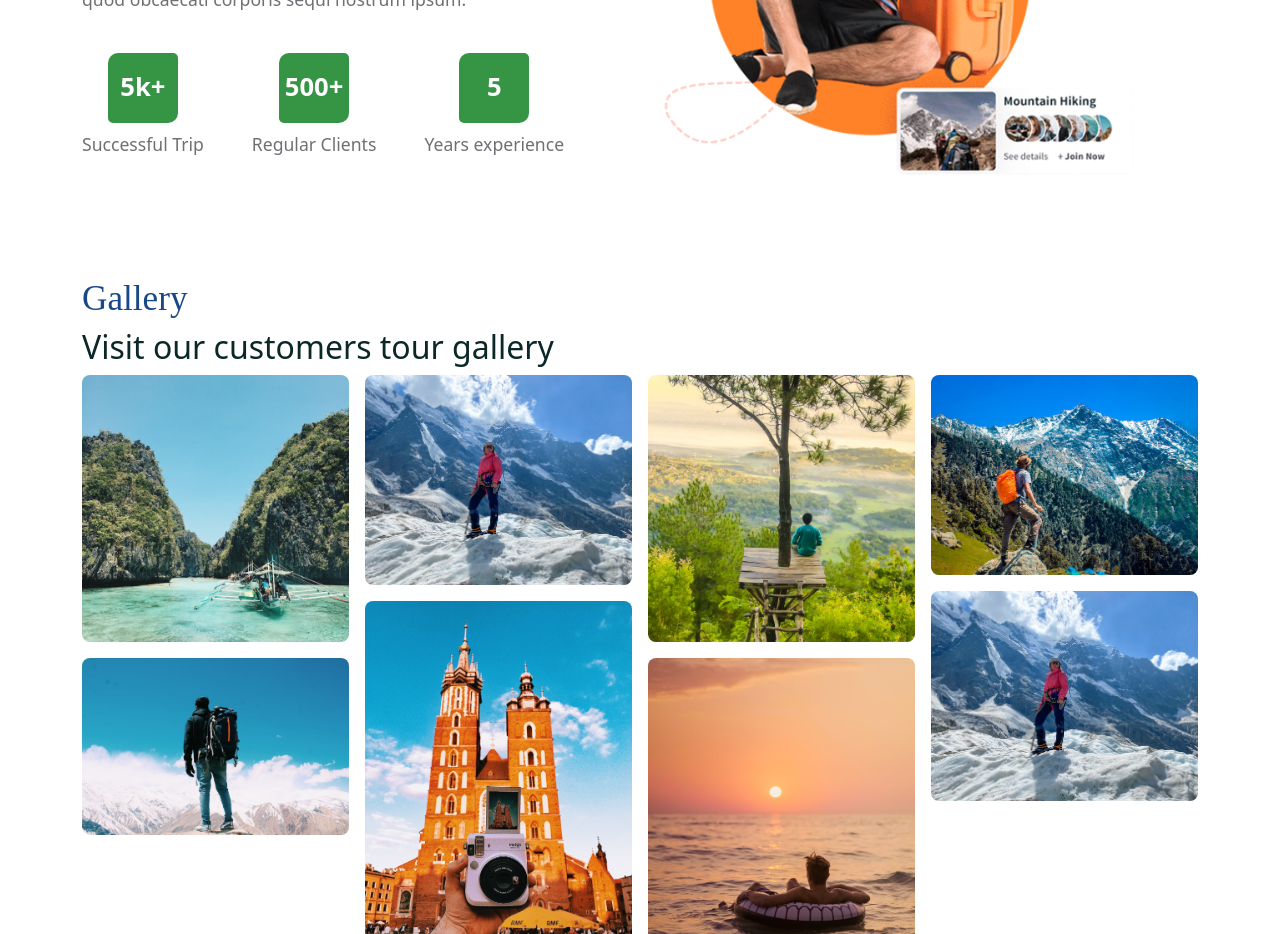
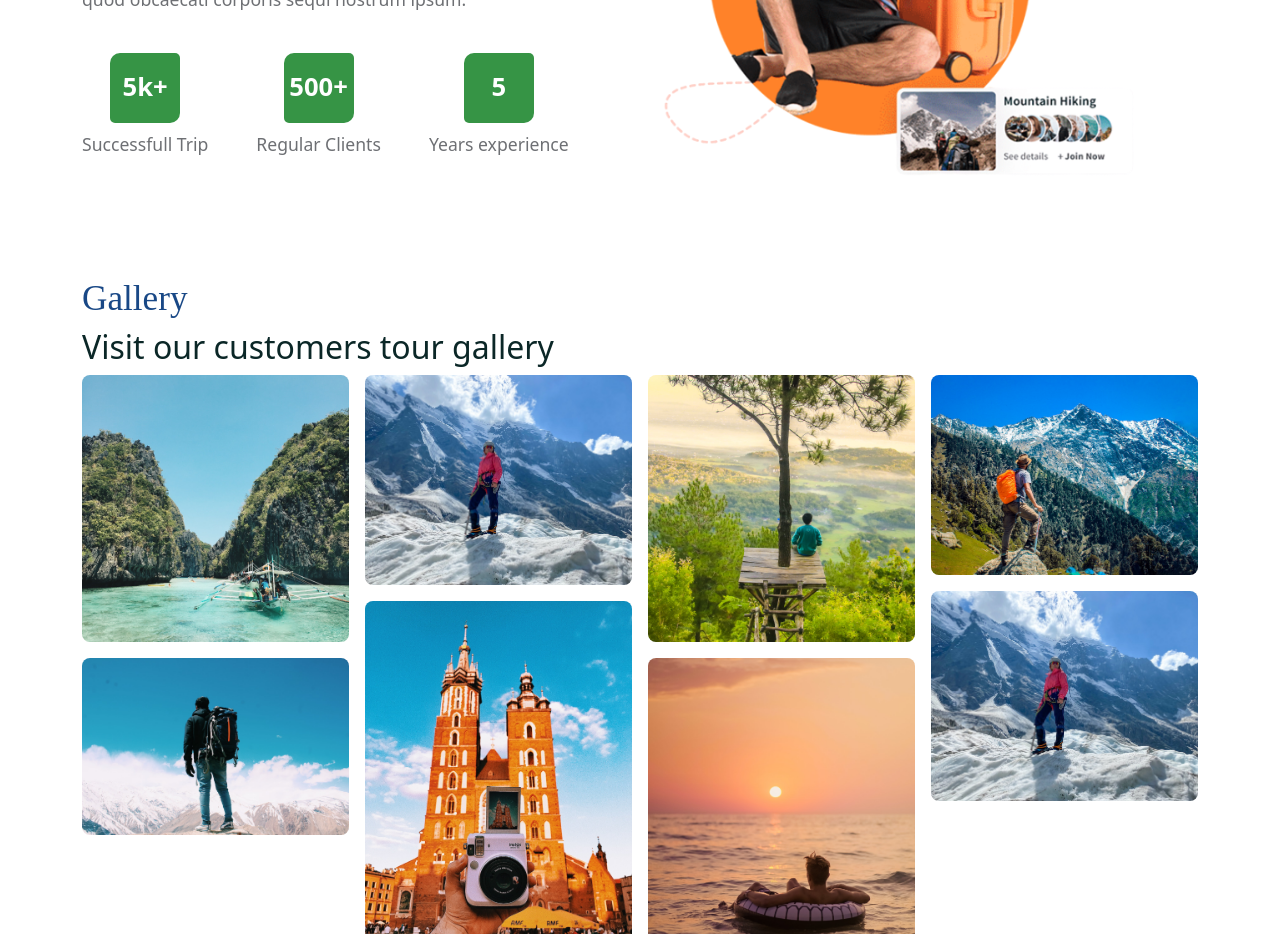
Before and after one commit to Sushantbz/TravelerSathi, a React (Create React App) app in the folder frontend/: page /home in a window 1280 px wide. Shown: the part 2400-3334 px from the top of the page. Built offline with nearby package versions, Linux system fonts and the light colour scheme.

Commit message:
fix: minor issues

```diff
--- a/frontend/src/pages/Home.jsx
+++ b/frontend/src/pages/Home.jsx
@@ -104,7 +104,7 @@ const Home = () => {
               <div className="counter__wrapper d-flex align-items-center gap-5">
                 <div className="counter__box">
                   <span> 5k+</span>
-                  <h6> Successful Trip</h6>
+                  <h6> Successfull Trip</h6>
                 </div>
                 <div className="counter__box">
                   <span> 500+</span>
@@ -156,8 +156,9 @@ const Home = () => {
       </section> */}
       {/*------------------ testimonial section end  --------------*/}
 
+
     </>
   );
-  };
+};
 
 export default Home;
--- a/frontend/src/pages/Register.jsx
+++ b/frontend/src/pages/Register.jsx
@@ -5,7 +5,7 @@ import toast from "react-hot-toast"
 
 const Register = () => {
 	const [showPassword, setShowPassword] = useState(false)
-	const [, setError] = useState("")
+	const [error, setError] = useState("")
 	const [loading, setLoading] = useState(false)
 	const history = useNavigate()
 
```
